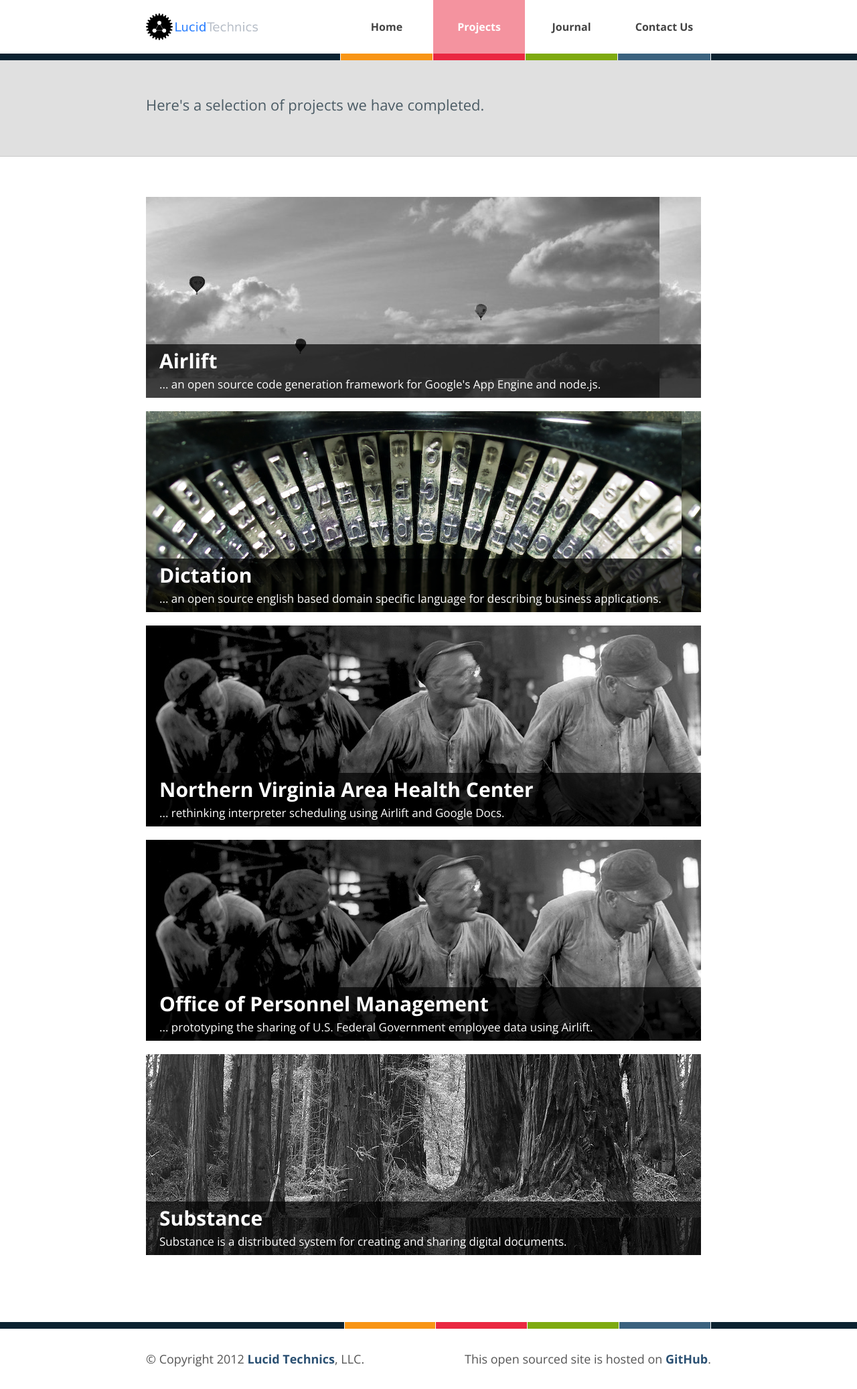
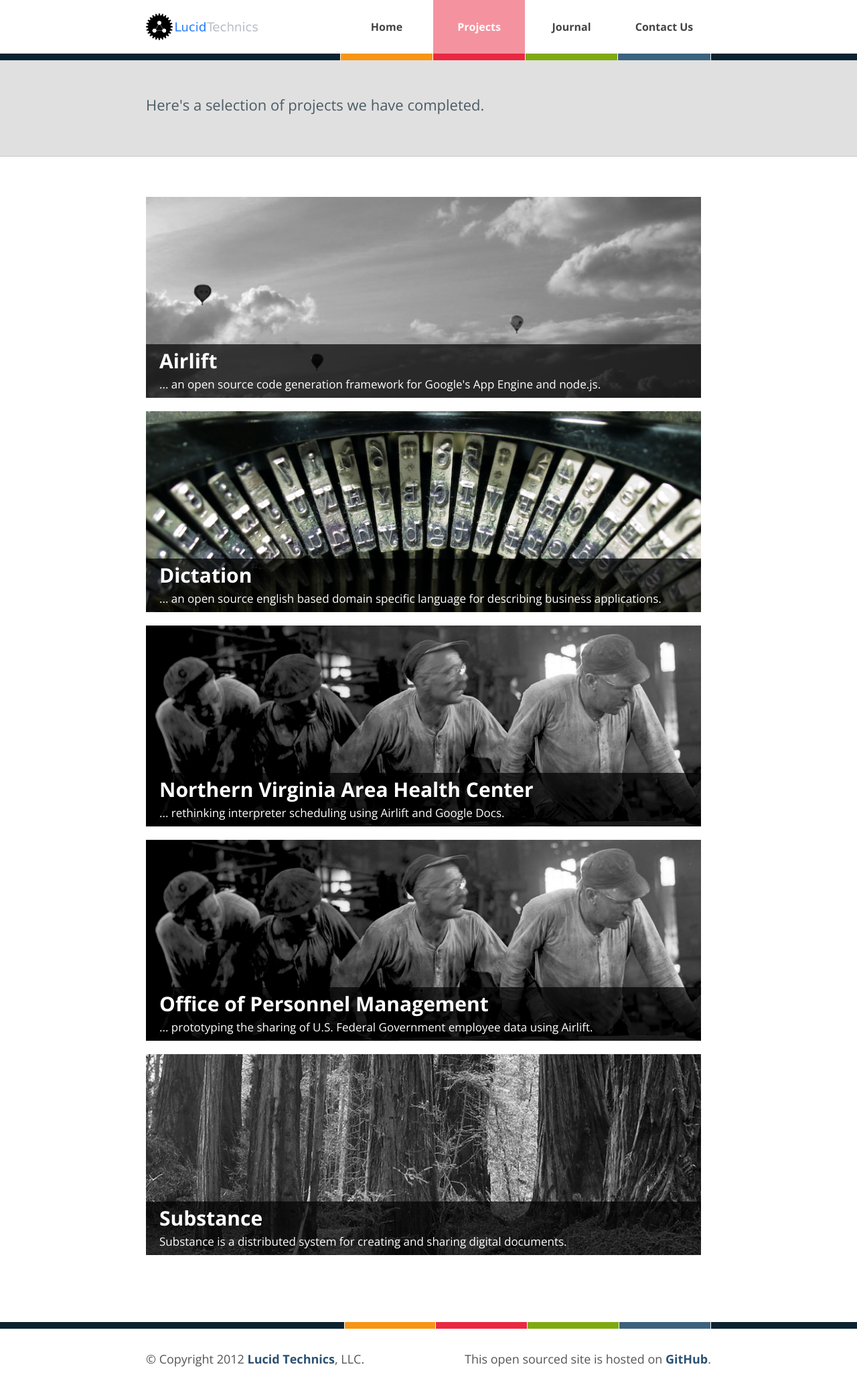
Before and after one commit to LucidTechnics/lucidtechnics.github.com, a Jekyll site: the page built from projects.html, in a window 1280 px wide. Shown: the whole page at 67% size. Built offline with Jekyll 4.4.1, drawn with Linux system fonts in a browser that asks for light colours; nearby versions of some CDN libraries.

Commit message:
Updated projects.html

```diff
--- a/projects.html
+++ b/projects.html
@@ -12,7 +12,7 @@ permalink: /projects/
     </div>
     <div class="project-navigation">
       {% for item in site.categories.projects reversed limit:40 offset:0 %}
-        <a class="project" href="{{site.baseurl}}{{item.url}}" title="{{item.title}}" style="background-image: url({{item.image}});">
+        <a class="project" href="{{site.baseurl}}{{item.url}}" title="{{item.title}}" style="background-image: url({{item.image}}); background-size:cover;">
           <div class="title">{{item.title}}</div>
           <div class="abstract">{{item.abstract}}</div>
         </a>
```
